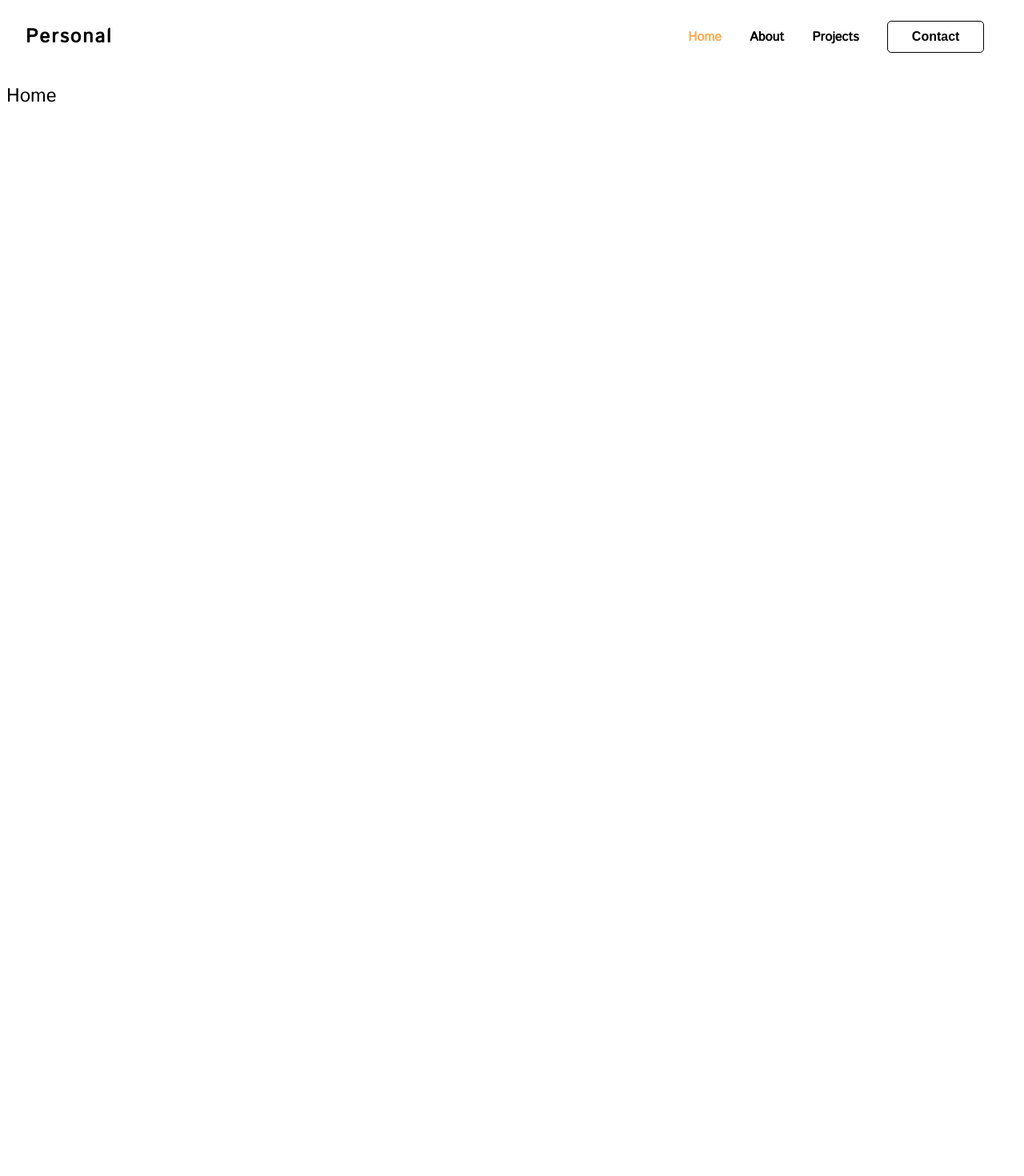
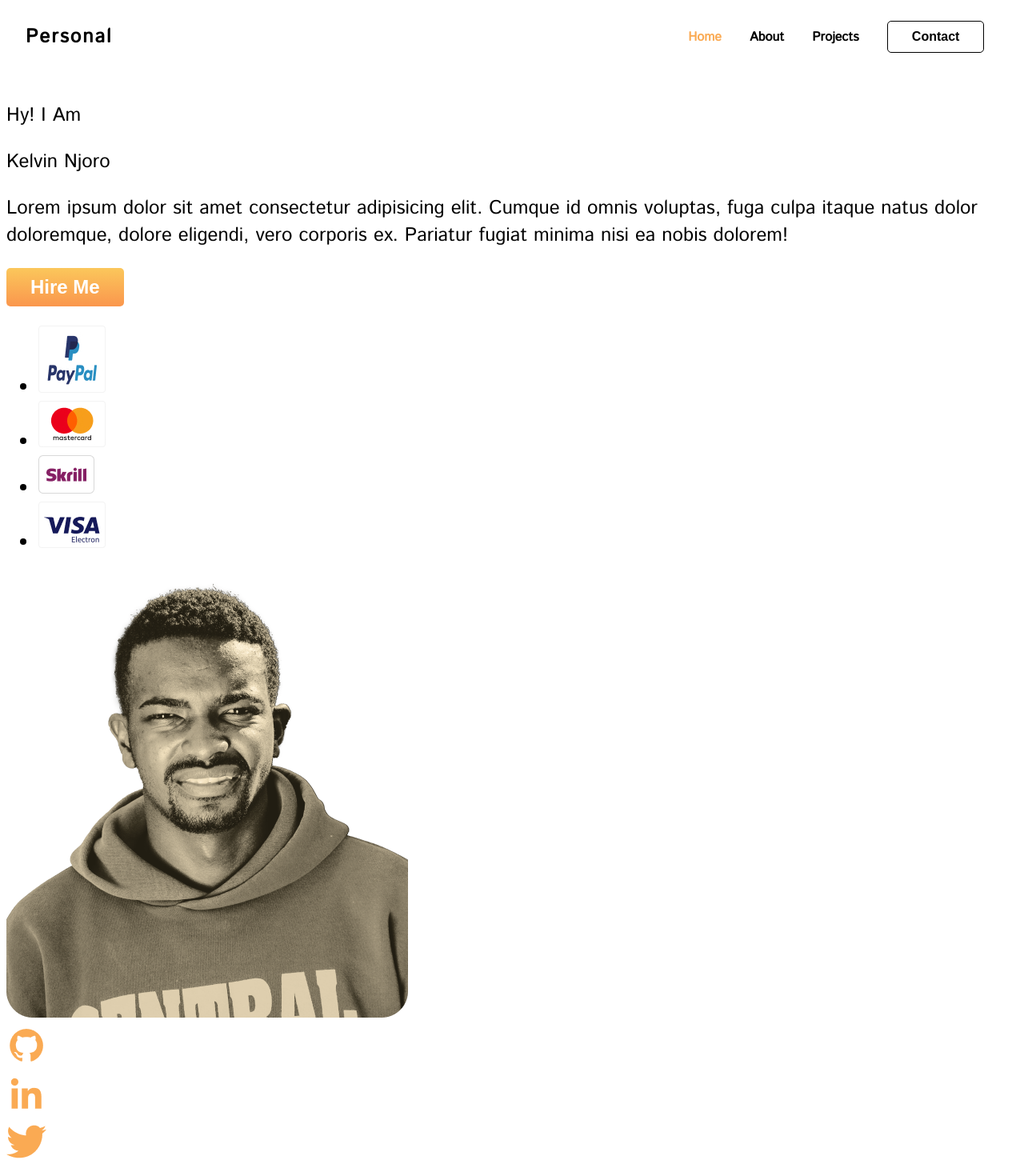
Before and after one commit to principalkelvo/kelvinnjoroowino, a Vue app: page / in a window 1280 px wide. Shown: the part 19-1489 px from the top of the page at 80% size. Before the commit the page ends 800 px from the top, so only its background shows below. Built offline with nearby package versions, Linux system fonts and the light colour scheme.

Commit message:
creates hero

```diff
--- a/src/views/Home.vue
+++ b/src/views/Home.vue
@@ -1,5 +1,66 @@
 <template>
-<div class="home">
-    Home
-</div>
+  <div class="home">
+
+    <div class="section">
+        <div class="columns">
+            <div class="column is-6 pr-0">
+                <p class="title is-large pd-0">Hy! I Am</p>
+                <p class="title is-large">Kelvin Njoro</p>
+                <p class="content">Lorem ipsum dolor sit amet consectetur adipisicing elit. Cumque id omnis voluptas,
+                    fuga culpa itaque natus dolor doloremque, dolore eligendi, vero corporis ex. Pariatur fugiat minima
+                    nisi ea nobis dolorem!</p>
+                <div class="paybtn">
+                    <div class="buttons is-large">
+                        <button>Hire me</button>
+                    </div>
+                    <ul class="payments">
+                        <li class="paypal">
+                            <img src="@/assets/payment/Paypal.jpg" alt="">
+                        </li>
+                        <li class="mastCard">
+                            <img src="@/assets/payment/MasterCard.jpg" alt="">
+                        </li>
+                        <li class="skrill">
+                            <img src="@/assets/payment/Skrill.png" alt="">
+                        </li>
+                        <li class="visa">
+                            <img src="@/assets/payment/Visa.jpg" alt="">
+                        </li>
+                    </ul>
+                </div>
+
+            </div>
+            <div class="column is-4">
+                <div class="profile">
+                    <div class="image is-large ">
+                        <img src="@/assets/profilePic/dp.png" class="profileImg" alt="home">
+                    </div>
+                    <div class="bigCircle">
+                        <div class="google">
+                            <img src="@/assets/socialIcons/github.png" alt="google">
+                        </div>
+                    </div>
+                    <div class="smallCircle">
+                        <div class="twitter">
+                            <img src="@/assets/socialIcons/linkedin.png" alt="linkendin">
+                        </div>
+                    </div>
+                    <div class="facebook">
+                        <img src="@/assets/socialIcons/twitter.png" alt="twitter">
+                    </div>
+                </div>
+
+            </div>
+        </div>
+    </div>
+
+
+  </div>
 </template>
+
+<script>
+</script>
+
+<style scoped>
+
+</style>
```
